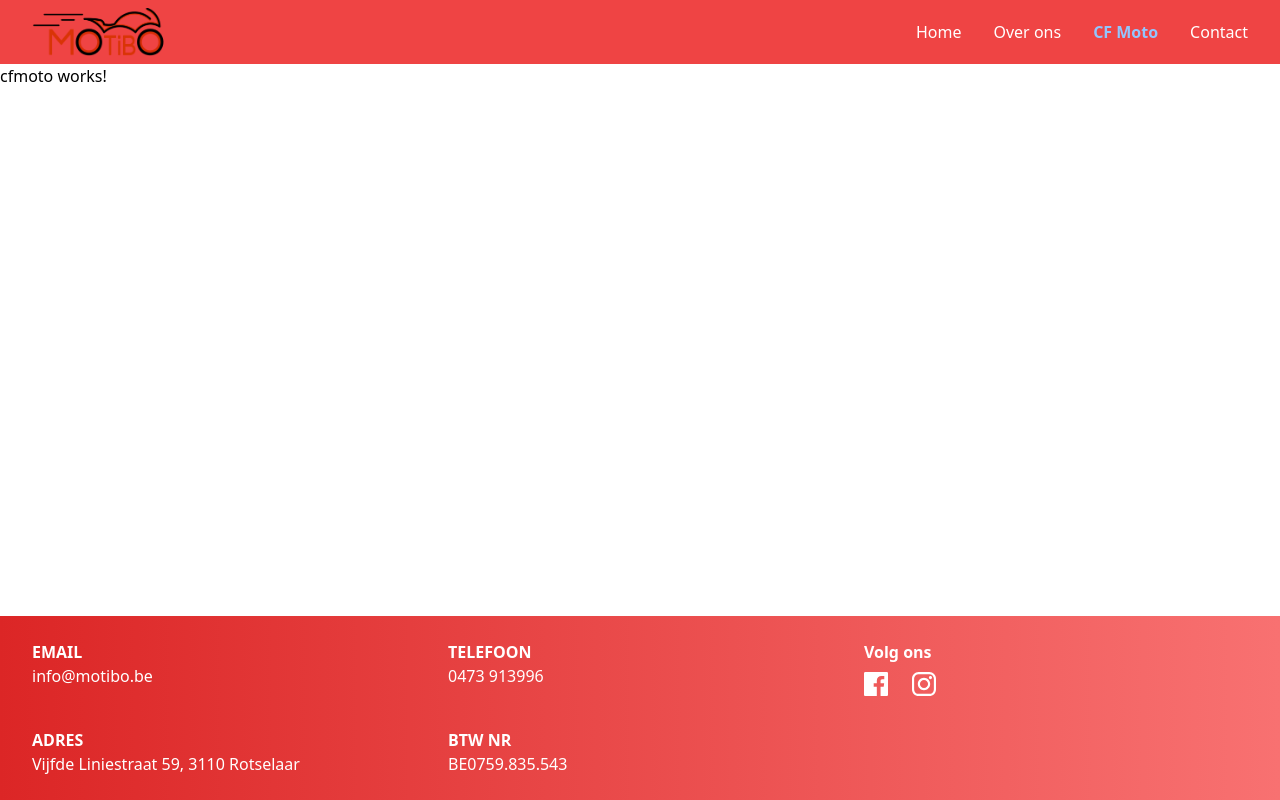
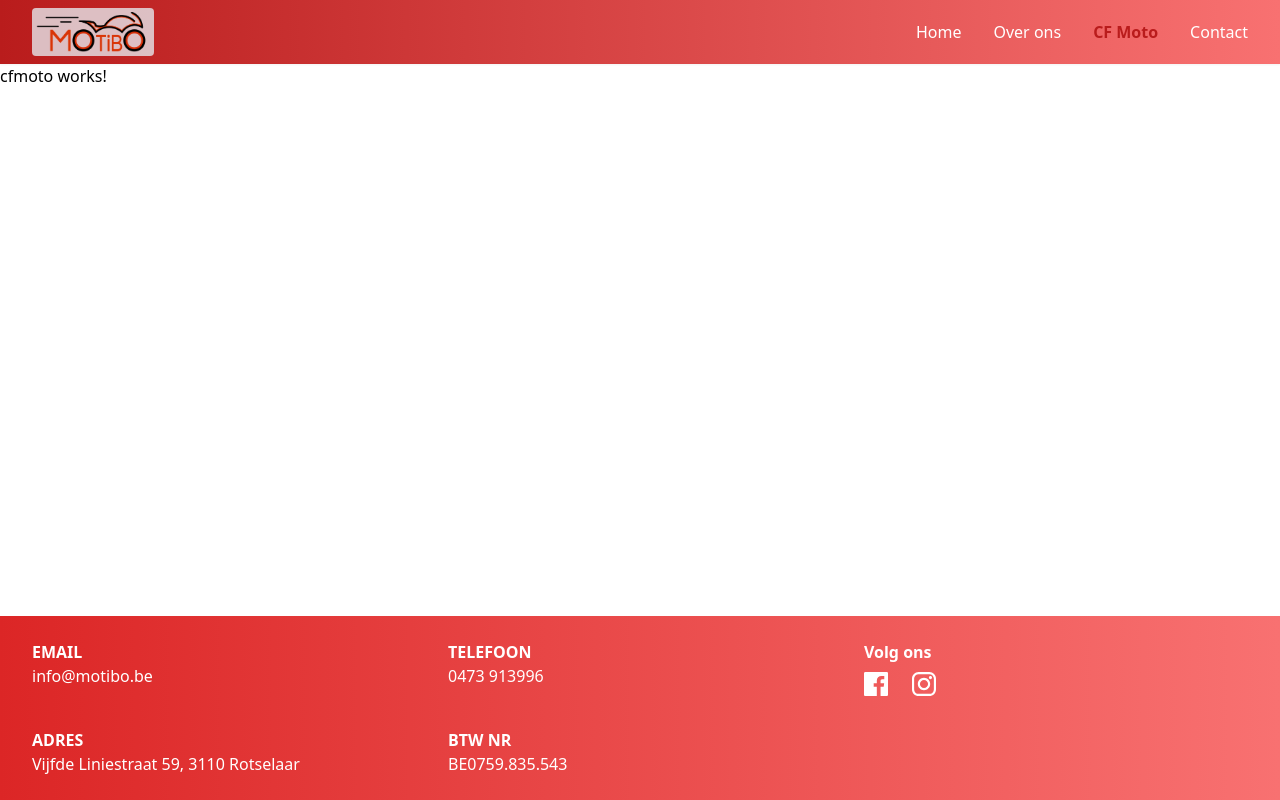
Before and after one commit to sebastiaan-daniels/Motibo-website, an Angular app: page /cfmoto in a window 1280 px wide. Built offline with nearby package versions, Linux system fonts and the light colour scheme.

Commit message:
Better homepage

```diff
--- a/src/app/app.component.html
+++ b/src/app/app.component.html
@@ -1,11 +1,19 @@
 <div class="wrapper">
-    <div class="page-header">
-        <app-menu></app-menu>
+    <!-- Sticky Header -->
+    <div
+      class="sticky top-0 z-50 page-header shadow-sm transition-colors duration-300"
+      [ngClass]="{ 'bg-opacity-100': !isScrolled, 'bg-opacity-20': isScrolled }"
+    >
+      <app-menu></app-menu>
     </div>
+
+    <!-- Page Body -->
     <div class="page-body">
-        <router-outlet></router-outlet>
+      <router-outlet></router-outlet>
     </div>
+
+    <!-- Footer -->
     <div class="page-footer">
-        <app-footer></app-footer>
+      <app-footer></app-footer>
     </div>
-</div>
+  </div>
--- a/src/app/app.component.ts
+++ b/src/app/app.component.ts
@@ -1,4 +1,5 @@
-import { Component } from '@angular/core';
+import { Component, HostListener } from '@angular/core';
+import { NgClass } from '@angular/common';
 import { RouterOutlet } from '@angular/router';
 import { HomeComponent } from './components/home/home.component';
 import { MenuComponent } from "./components/menu/menu.component";
@@ -8,10 +9,17 @@ import { FooterComponent } from "./components/footer/footer.component";
 @Component({
   selector: 'app-root',
   standalone: true,
-  imports: [RouterOutlet, MenuComponent, FooterComponent],
+  imports: [RouterOutlet, MenuComponent, FooterComponent, NgClass],
   templateUrl: './app.component.html',
   styleUrl: './app.component.css'
 })
 export class AppComponent {
   title = 'motibo-website';
+  isScrolled = false;
+
+  @HostListener('window:scroll', [])
+  onScroll(): void {
+    const scrollTop = window.scrollY || document.documentElement.scrollTop;
+    this.isScrolled = scrollTop > 0;
+  }
 }
--- a/src/app/components/footer/footer.component.html
+++ b/src/app/components/footer/footer.component.html
@@ -16,12 +16,12 @@
       <div class="col-span-2 sm:col-span-1 text-left">
         <p class="font-bold mb-2">Volg ons</p>
         <div class="flex justify-start space-x-6">
-          <a href="https://www.facebook.com/profile.php?id=61570180843268&name=xhp_nt__fb__action__open_user" target="_blank" rel="noopener noreferrer" class="hover:text-blue-300">
+          <a href="https://www.facebook.com/profile.php?id=61570180843268&name=xhp_nt__fb__action__open_user" target="_blank" rel="noopener noreferrer" class="hover:text-black transition">
             <svg xmlns="http://www.w3.org/2000/svg" class="h-6 w-6" fill="currentColor" viewBox="0 0 24 24">
               <path d="M22.675 0H1.325C.595 0 0 .595 0 1.325v21.351C0 23.405.595 24 1.325 24H12.82v-9.294H9.692V11.29h3.128V8.691c0-3.1 1.894-4.788 4.659-4.788 1.325 0 2.464.099 2.794.143v3.24h-1.917c-1.504 0-1.796.715-1.796 1.762v2.309h3.587l-.467 3.416h-3.12V24h6.116c.73 0 1.325-.595 1.325-1.324V1.325C24 .595 23.405 0 22.675 0z"/>
             </svg>
           </a>
-          <a href="https://www.instagram.com/motibo_be/?hl=nl" target="_blank" rel="noopener noreferrer" class="hover:text-blue-300">
+          <a href="https://www.instagram.com/motibo_be/?hl=nl" target="_blank" rel="noopener noreferrer" class="hover:text-black transition">
             <svg class="h-6 w-6" id="instagram" fill="currentColor" viewBox="0 0 169.063 169.063">
               <g>
                 <path d="M122.406,0H46.654C20.929,0,0,20.93,0,46.655v75.752c0,25.726,20.929,46.655,46.654,46.655h75.752c25.727,0,46.656-20.93,46.656-46.655V46.655C169.063,20.93,148.133,0,122.406,0z M154.063,122.407c0,17.455-14.201,31.655-31.656,31.655H46.654C29.2,154.063,15,139.862,15,122.407V46.655C15,29.201,29.2,15,46.654,15h75.752c17.455,0,31.656,14.201,31.656,31.655V122.407z"/>
--- a/src/app/components/home/home.component.html
+++ b/src/app/components/home/home.component.html
@@ -25,8 +25,8 @@
     <body class="bg-cover bg-center px-3 flex flex-col justify-center items-center py-12" style="background-image: url('HomeBackground.jpg');">
         <div class="max-w-7xl mx-auto px-auto">
             <h2 class="text-3xl md:text-4xl font-bold text-center mb-8 text-black">Welkom bij Motibo, jouw expert in motoronderhoud en -herstellingen</h2>
-            <p class="text-lg md:text-xl text-center max-w-4xl mx-auto mb-12 text-white bg-black bg-opacity-20">
-                Bij Motibo draait alles om passie voor motoren en de vrijheid van de weg. Oprichters Bruno en Tibo, vader en zoon, hebben hun droom verwezenlijkt door een motorbedrijf op te starten dat staat voor kwaliteit, vakmanschap en persoonlijk advies. Vanuit hun uitgebreide ervaring en liefde voor motoren bieden ze niet alleen professioneel motoronderhoud en herstellingen, maar ook motoren van het betrouwbare merk CFMOTO.
+            <p class="text-lg md:text-xl text-center max-w-4xl mx-auto m-12">
+              Bij Motibo draait alles om passie voor motoren en de vrijheid van de weg. Oprichters Bruno en Tibo, vader en zoon, hebben hun droom verwezenlijkt door een motorbedrijf op te starten dat staat voor kwaliteit, vakmanschap en persoonlijk advies. Vanuit hun uitgebreide ervaring en liefde voor motoren bieden ze niet alleen professioneel motoronderhoud en herstellingen, maar ook motoren van het betrouwbare merk CFMOTO.
             </p>
             <app-carousel class="mb-16" [images]="carouselImages"></app-carousel>
 
--- a/src/app/components/menu/menu.component.html
+++ b/src/app/components/menu/menu.component.html
@@ -1,17 +1,17 @@
-<nav class="bg-red-500 text-white">
+<nav class="bg-gradient-to-r from-red-700 to-red-400 text-white">
     <div class="max-w-7xl mx-auto px-4 sm:px-6 lg:px-8">
       <div class="flex justify-between h-16 items-center">
         <!-- Logo -->
         <div class="flex-shrink-0">
           <a routerLink="/" class="flex items-center">
-            <img src="/logo.png" alt="Logo" class="h-12 w-auto">
+            <img src="/logo.png" alt="Logo" class="h-12 w-auto bg-gray-200 p-1 rounded bg-opacity-80">
           </a>
         </div>
         <!-- Desktop Menu -->
         <div class="hidden md:flex space-x-8">
           <a
             routerLink="/"
-            routerLinkActive="font-bold text-blue-300"
+            routerLinkActive="font-bold text-red-700"
             [routerLinkActiveOptions]="{ exact: true }"
             class="hover:underline"
           >
@@ -19,7 +19,7 @@
           </a>
           <a
             routerLink="/about-us"
-            routerLinkActive="font-bold text-blue-300"
+            routerLinkActive="font-bold text-red-700"
             [routerLinkActiveOptions]="{ exact: true }"
             class="hover:underline"
           >
@@ -27,7 +27,7 @@
           </a>
           <a
             routerLink="/cfmoto"
-            routerLinkActive="font-bold text-blue-300"
+            routerLinkActive="font-bold text-red-700"
             [routerLinkActiveOptions]="{ exact: true }"
             class="hover:underline"
           >
@@ -35,7 +35,7 @@
           </a>
           <a
             routerLink="/contact"
-            routerLinkActive="font-bold text-blue-300"
+            routerLinkActive="font-bold text-red-700"
             [routerLinkActiveOptions]="{ exact: true }"
             class="hover:underline"
           >
@@ -46,7 +46,7 @@
         <div class="md:hidden flex items-center">
           <button
             (click)="toggleMobileMenu()"
-            class="text-white hover:text-blue-300 focus:outline-none focus:text-blue-300"
+            class="text-white hover:text-red-700 focus:outline-none focus:text-red-700"
           >
             <svg xmlns="http://www.w3.org/2000/svg" class="h-6 w-6" fill="none" viewBox="0 0 24 24" stroke="currentColor">
               <path stroke-linecap="round" stroke-linejoin="round" stroke-width="2" d="M4 6h16M4 12h16m-7 6h7" />
@@ -58,13 +58,13 @@
     <!-- Mobile Menu -->
     <div
       *ngIf="isMobileMenuOpen"
-      class="md:hidden bg-blue-700 text-white transition-all duration-300 ease-in-out overflow-hidden"
+      class="md:hidden bg-gradient-to-r from-red-700 to-red-400 text-white transition-all duration-300 ease-in-out overflow-hidden items-center"
       [ngClass]="{ 'max-h-0': !isMobileMenuOpen, 'max-h-60': isMobileMenuOpen }"
     >
-      <a routerLink="/" routerLinkActive="font-bold text-blue-300" class="block px-4 py-2 hover:underline">Home</a>
-      <a routerLink="/about-us" routerLinkActive="font-bold text-blue-300" class="block px-4 py-2 hover:underline">Over ons</a>
-      <a routerLink="/cfmoto" routerLinkActive="font-bold text-blue-300" class="block px-4 py-2 hover:underline">CF Moto</a>
-      <a routerLink="/contact" routerLinkActive="font-bold text-blue-300" class="block px-4 py-2 hover:underline">Contact</a>
+      <a routerLink="/" routerLinkActive="font-bold text-black" [routerLinkActiveOptions]="{ exact: true }" class="block px-4 py-2 hover:underline">Home</a>
+      <a routerLink="/about-us" routerLinkActive="font-bold text-black" [routerLinkActiveOptions]="{ exact: true }" class="block px-4 py-2 hover:underline">Over ons</a>
+      <a routerLink="/cfmoto" routerLinkActive="font-bold text-black" [routerLinkActiveOptions]="{ exact: true }" class="block px-4 py-2 hover:underline">CF Moto</a>
+      <a routerLink="/contact" routerLinkActive="font-bold text-black" [routerLinkActiveOptions]="{ exact: true }" class="block px-4 py-2 hover:underline">Contact</a>
 
     </div>
   </nav>
--- a/src/app/subcomponents/carousel/carousel.component.ts
+++ b/src/app/subcomponents/carousel/carousel.component.ts
@@ -34,16 +34,17 @@ export class CarouselComponent implements OnInit, OnDestroy {
 
   nextSlide() {
     this.currentSlide = (this.currentSlide + 1) % this.images.length;
+    this.stopAutoSlide()
   }
 
   prevSlide() {
     this.currentSlide =
       (this.currentSlide - 1 + this.images.length) % this.images.length;
+      this.stopAutoSlide()
   }
 
   goToSlide(index: number) {
     this.currentSlide = index;
     this.stopAutoSlide(); // Reset auto-slide when manually navigating
-    this.startAutoSlide();
   }
 }
```
